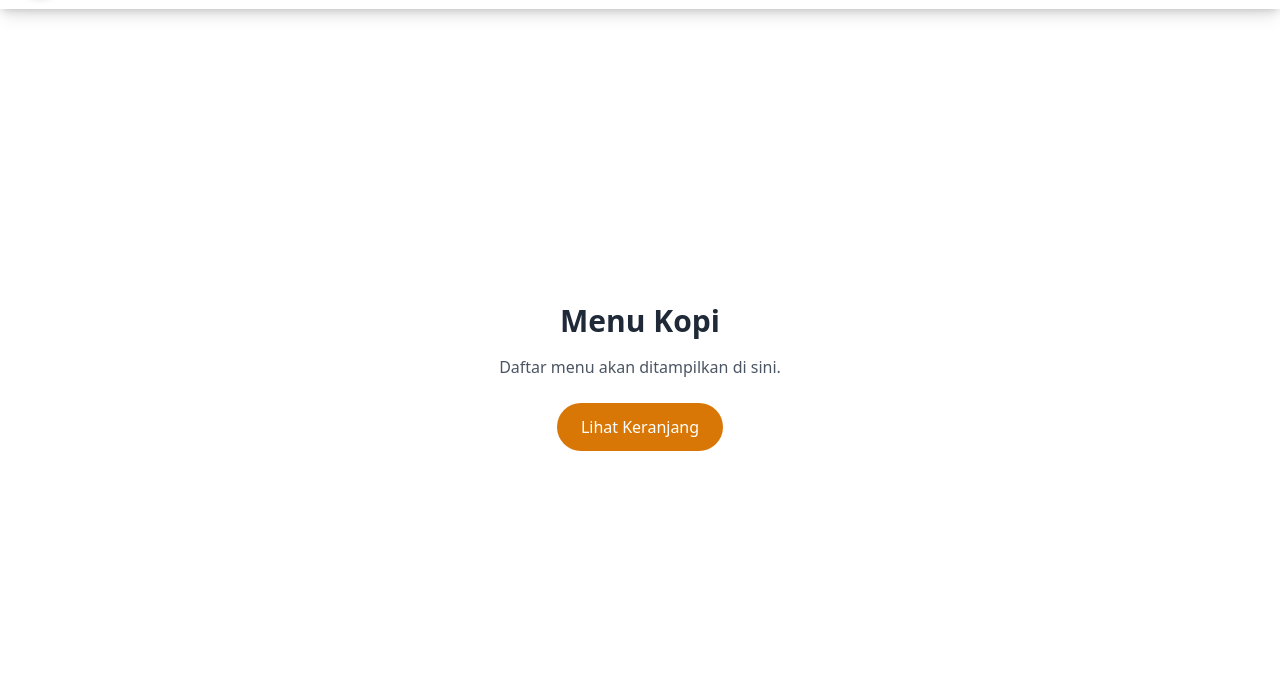
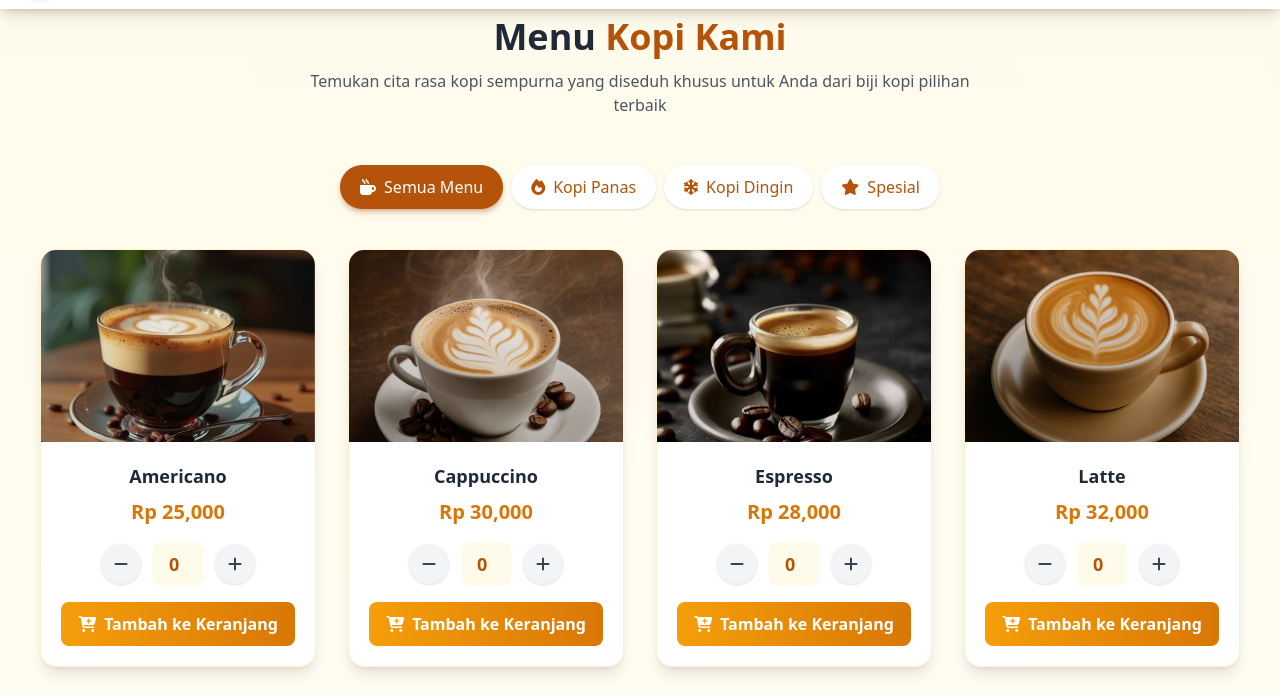
Before and after one commit to kttsumantre/coba-repo, a plain HTML site: page Website/Index.html in a window 1280 px wide. Both pictures are taken after a click on the button "Lihat Menu". Shown: the part 63-759 px from the top of the page. Drawn offline with nearby package versions, Linux system fonts and the light colour scheme.

Commit message:
Update Index.html

```diff
--- a/Website/Index.html
+++ b/Website/Index.html
@@ -203,16 +203,76 @@
   </div>
 </section>
 
-<section id="menu" class="slide content-with-navbar hidden min-h-screen flex items-center justify-center bg-white">
-  <div class="text-center">
-    <h2 class="text-3xl font-bold text-gray-800 mb-4">Menu Kopi</h2>
-    <p class="text-gray-600 mb-6">Daftar menu akan ditampilkan di sini.</p>
-    <button onclick="showSlide('order')"
-            class="bg-amber-600 text-white px-6 py-3 rounded-full hover:bg-amber-700 transition">
-      Lihat Keranjang
-    </button>
-  </div>
-</section>
+<!-- menu kopi -->
+  <section id="menu" class="slide content-with-navbar bg-gradient-to-b from-amber-50 to-white py-12 md:py-16 lg:py-20 hidden min-h-screen">
+    <div class="container mx-auto px-4 md:px-6 max-w-7xl">
+      <!-- Header Menu -->
+      <div class="text-center mb-8 md:mb-10 lg:mb-12 animate-fade-in-up px-4">
+        <h2 class="text-2xl md:text-3xl lg:text-4xl font-bold text-gray-800 mb-2 md:mb-3">Menu <span class="text-amber-700">Kopi Kami</span></h2>
+        <p class="text-gray-600 text-sm md:text-base max-w-2xl mx-auto">Temukan cita rasa kopi sempurna yang diseduh khusus untuk Anda dari biji kopi pilihan terbaik</p>
+      </div>
+
+      <!-- fungsi filter -->
+      <div class="flex flex-wrap justify-center gap-2 mb-6 md:mb-8 lg:mb-10 px-4">
+        <button class="category-btn active px-4 py-2 md:px-5 md:py-2.5 rounded-full bg-amber-700 text-white font-medium shadow-lg text-sm md:text-base hover:shadow-xl transition-all duration-300" data-category="all">
+          <i class="fas fa-mug-hot mr-2"></i>Semua Menu
+        </button>
+        <button class="category-btn px-4 py-2 md:px-5 md:py-2.5 rounded-full bg-white text-amber-700 font-medium shadow hover:bg-amber-50 text-sm md:text-base hover:shadow-xl transition-all duration-300" data-category="hot">
+          <i class="fas fa-fire mr-2"></i>Kopi Panas
+        </button>
+        <button class="category-btn px-4 py-2 md:px-5 md:py-2.5 rounded-full bg-white text-amber-700 font-medium shadow hover:bg-amber-50 text-sm md:text-base hover:shadow-xl transition-all duration-300" data-category="cold">
+          <i class="fas fa-snowflake mr-2"></i>Kopi Dingin
+        </button>
+        <button class="category-btn px-4 py-2 md:px-5 md:py-2.5 rounded-full bg-white text-amber-700 font-medium shadow hover:bg-amber-50 text-sm md:text-base hover:shadow-xl transition-all duration-300" data-category="spesial">
+          <i class="fas fa-star mr-2"></i>Spesial
+        </button>
+      </div>
+
+      <div id="menu-items" class="grid grid-cols-1 sm:grid-cols-2 lg:grid-cols-3 xl:grid-cols-4 gap-5 md:gap-6 lg:gap-8 px-4 menu-grid">
+      </div>
+    </div>
+  </section>
+
+  <!-- Template Menu Item -->
+  <template id="menu-template">
+    <div class="card group bg-white rounded-2xl shadow-lg hover:shadow-2xl transition-all duration-300 overflow-hidden border border-amber-100 hover:border-amber-300 flex flex-col h-full">
+      <!-- Badge Populer -->
+      <div class="absolute top-3 left-3 z-10">
+        <span class="bg-amber-500 text-white text-xs font-bold px-3 py-1 rounded-full shadow">🔥 Terlaris</span>
+      </div>
+
+      <!-- Gambar Menu -->
+      <div class="relative overflow-hidden h-48">
+      <img class="menu-img w-full h-56 object-cover transition-transform duration-300 hover:scale-105">
+        <div class="absolute inset-0 bg-gradient-to-t from-black/20 to-transparent"></div>
+      </div>
+
+      <!-- Konten Menu -->
+      <div class="p-5 flex-grow">
+        <h3 class="title text-lg font-bold text-gray-800 mb-2 text-center"></h3>
+        <p class="price text-amber-600 font-bold text-xl mb-4 text-center"></p>
+
+        <!-- Counter Quantity -->
+        <div class="flex items-center justify-center space-x-3 mb-4">
+          <button class="minus bg-gray-100 hover:bg-red-500 hover:text-white text-gray-700 w-10 h-10 rounded-full flex items-center justify-center transition-all duration-300 shadow">
+            <i class="fas fa-minus"></i>
+          </button>
+          <div class="bg-amber-50 px-4 py-2 rounded-lg min-w-[50px]">
+            <span class="qty font-bold text-lg text-amber-700">0</span>
+          </div>
+          <button class="plus bg-gray-100 hover:bg-green-500 hover:text-white text-gray-700 w-10 h-10 rounded-full flex items-center justify-center transition-all duration-300 shadow">
+            <i class="fas fa-plus"></i>
+          </button>
+        </div>
+
+        <!-- Tombol Add to Cart -->
+        <button class="add-to-cart-btn w-full bg-gradient-to-r from-amber-500 to-amber-600 text-white py-2.5 rounded-lg font-semibold hover:from-amber-600 hover:to-amber-700 transition-all duration-300 flex items-center justify-center gap-2">
+          <i class="fas fa-cart-plus"></i>
+          Tambah ke Keranjang
+        </button>
+      </div>
+    </div>
+  </template>
 
 <section id="about" class="slide content-with-navbar hidden min-h-screen flex items-center justify-center bg-gray-50">
   <div class="text-center max-w-2xl px-6">
```
